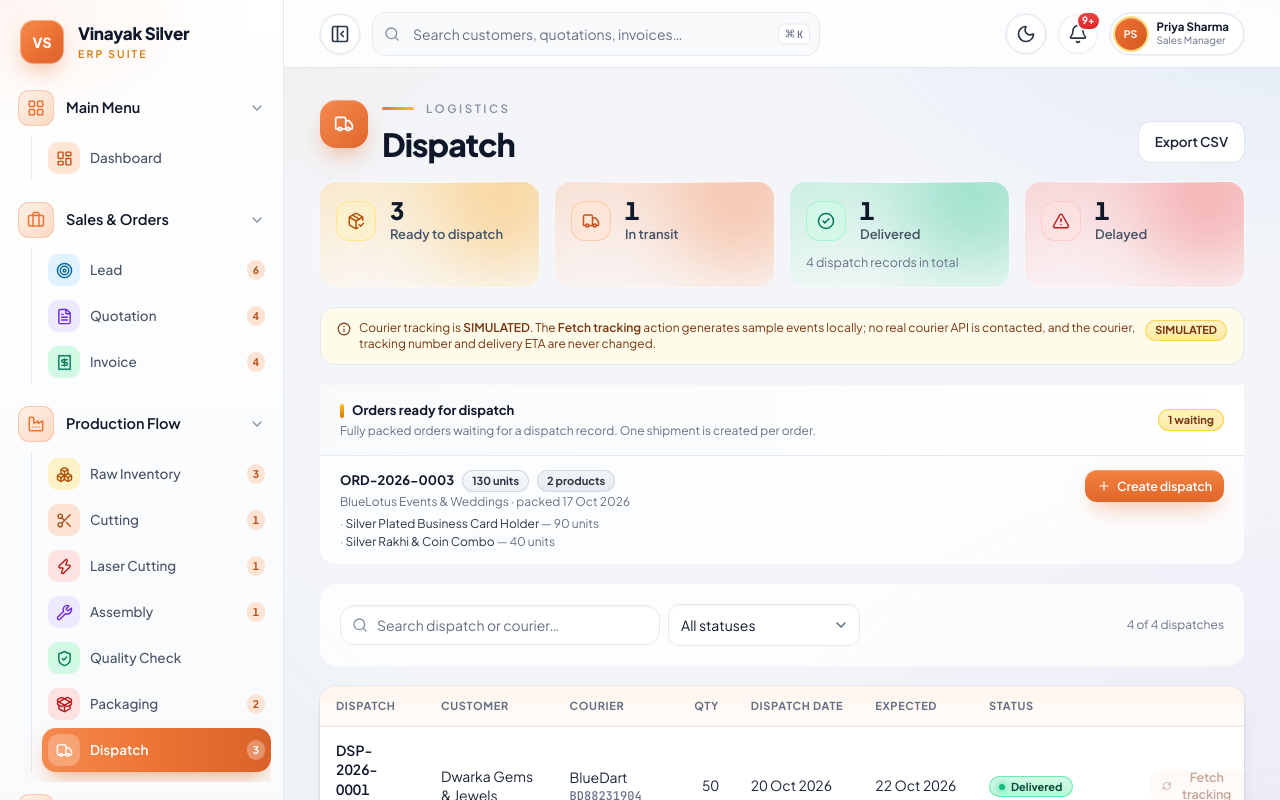
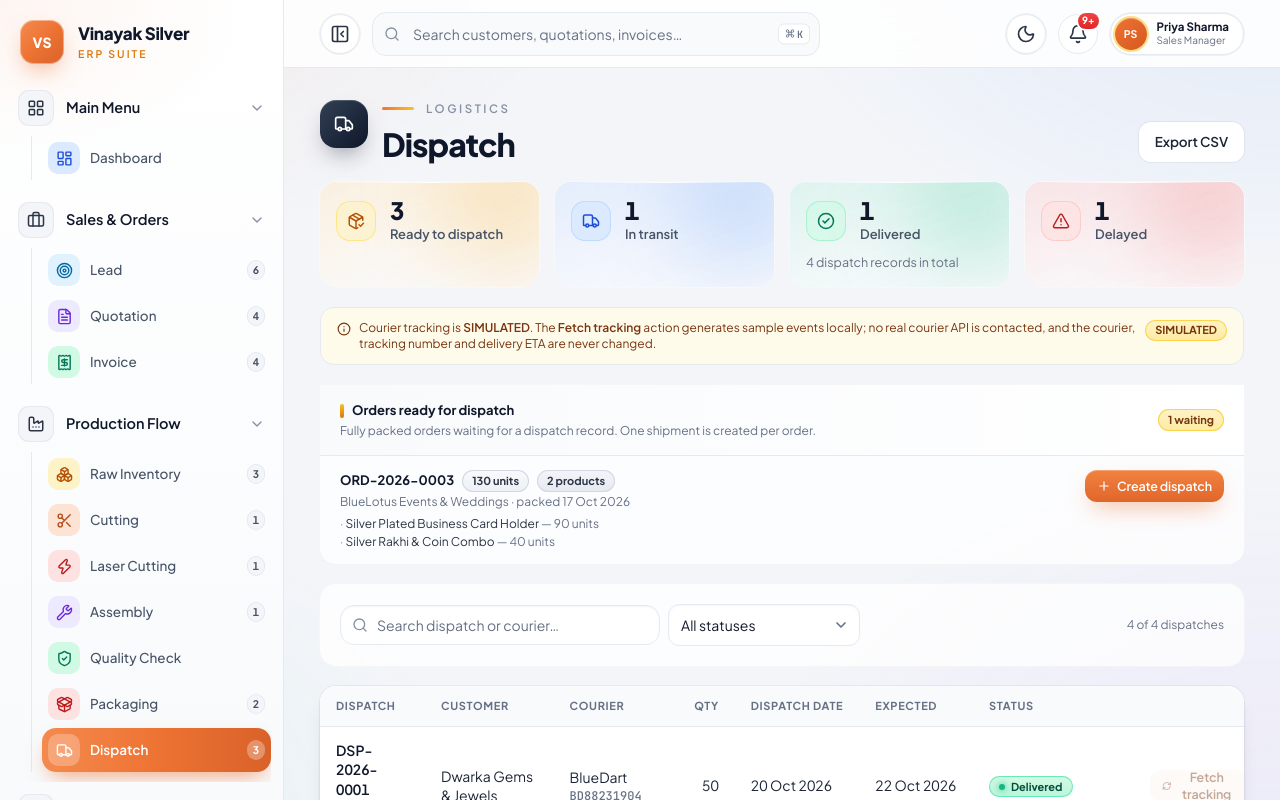
Before and after one commit to Dipak1711/Vinayak-Silver, a React (Vite) app: page /dispatch in a window 1280 px wide. Shown: the top 800 px of the page. Built offline with nearby package versions, Linux system fonts and the light colour scheme.

Commit message:
feat: update Sidebar, Layout, StatCard, and Table components with new styles for improved visual consistency

```diff
--- a/src/components/layout/Sidebar.tsx
+++ b/src/components/layout/Sidebar.tsx
@@ -10,7 +10,7 @@ import { cn } from '@/lib/utils'
 /* Each module keeps its own icon colour, so the menu is scannable by colour
    as well as by label. The active item always turns white-on-orange. */
 const ICON_TONE: Record<string, string> = {
-  '/': 'bg-blue-100 text-blue-700',
+  '/': 'bg-[#dbeafe] text-[#1d4ed8] dark:bg-[#1e3a8a]/40 dark:text-[#93c5fd]',
   '/leads': 'bg-cyan-100 text-cyan-700',
   '/quotations': 'bg-violet-100 text-violet-700',
   '/invoices': 'bg-emerald-100 text-emerald-700',
@@ -24,7 +24,7 @@ const ICON_TONE: Record<string, string> = {
   '/production/quality-check': 'bg-emerald-100 text-emerald-700',
   '/packaging': 'bg-rose-100 text-rose-700',
   '/dispatch': 'bg-cyan-100 text-cyan-700',
-  '/customers': 'bg-blue-100 text-blue-700',
+  '/customers': 'bg-[#dbeafe] text-[#1d4ed8] dark:bg-[#1e3a8a]/40 dark:text-[#93c5fd]',
   '/suppliers': 'bg-violet-100 text-violet-700',
   '/reports': 'bg-gold-100 text-gold-700',
 }
@@ -96,11 +96,11 @@ export function Sidebar({ open, mini, onClose }: { open: boolean; mini: boolean;
                   onClick={() => setCollapsed((current) => ({ ...current, [group.id]: !current[group.id] }))}
                   aria-expanded={!isClosed}
                   className={cn(
-                    'pressable flex w-full items-center gap-3 rounded-xl p-1.5 text-left transition-colors hover:bg-[#fff4ec] dark:hover:bg-white/[0.06]',
+                    'pressable flex w-full items-center gap-3 rounded-xl p-1.5 text-left transition-colors hover:bg-silver-100 dark:hover:bg-white/[0.06]',
                     mini && 'lg:hidden',
                   )}
                 >
-                  <span className="grid h-9 w-9 shrink-0 place-items-center rounded-[11px] bg-linear-to-br from-[#fff1e8] to-[#fdd9c4] text-[#ed7333] ring-1 ring-inset ring-[#f9c9ad] dark:from-[#3b2417] dark:to-[#2a1a12] dark:text-[#f8aa77] dark:ring-[#5d3822]">
+                  <span className="grid h-9 w-9 shrink-0 place-items-center rounded-[11px] bg-linear-to-br bg-silver-100 text-navy-700 ring-1 ring-inset ring-silver-200">
                     <GroupIcon className="h-4.5 w-4.5" />
                   </span>
                   <span className="flex-1 truncate text-[14.5px] font-semibold text-navy-900">{group.title}</span>
@@ -141,7 +141,7 @@ export function Sidebar({ open, mini, onClose }: { open: boolean; mini: boolean;
                                 'group relative flex items-center gap-2.5 rounded-xl px-1.5 py-1.5 text-[13.5px] font-medium transition-[background-color,color,translate,box-shadow] duration-200 ease-out',
                                 isActive
                                   ? 'bg-linear-to-r from-[#f58a4e] via-[#ed7333] to-[#d9622a] font-semibold text-white shadow-[0_10px_22px_-8px_rgba(237,115,51,0.7)]'
-                                  : 'text-silver-700 hover:translate-x-0.5 hover:bg-[#fff4ec] dark:hover:bg-white/[0.06] hover:text-navy-900',
+                                  : 'text-silver-700 hover:translate-x-0.5 hover:bg-silver-100 dark:hover:bg-white/[0.06] hover:text-navy-900',
                                 mini && 'lg:h-11 lg:justify-center lg:px-0',
                               )
                             }
@@ -161,7 +161,7 @@ export function Sidebar({ open, mini, onClose }: { open: boolean; mini: boolean;
                                   <span
                                     className={cn(
                                       'tnum rounded-full px-1.5 py-0.5 text-[10.5px] font-bold',
-                                      isActive ? 'bg-white/30 text-white' : 'bg-[#fde3d3] text-[#b4501d] dark:bg-[#ed7333]/20 dark:text-[#f8aa77]',
+                                      isActive ? 'bg-white/30 text-white' : 'bg-silver-100 text-silver-700 ring-1 ring-inset ring-silver-200',
                                       mini && 'lg:absolute lg:-top-1 lg:-right-1 lg:min-w-4 lg:px-1 lg:text-center',
                                     )}
                                   >
--- a/src/components/ui/Layout.tsx
+++ b/src/components/ui/Layout.tsx
@@ -19,7 +19,7 @@ export function PageHeader({
     <div className="flex flex-wrap items-end justify-between gap-4">
       <div className="flex items-start gap-3.5">
         {icon ? (
-          <span className="relative grid h-12 w-12 shrink-0 place-items-center rounded-[16px] bg-linear-to-br from-[#f58a4e] to-[#e0662a] text-white shadow-[0_12px_24px_-8px_rgba(237,115,51,0.6),inset_0_1px_0_0_rgba(255,255,255,0.3)]">
+          <span className="relative grid h-12 w-12 shrink-0 place-items-center rounded-[16px] bg-linear-to-br from-[#334155] to-[#0f172a] text-white shadow-[0_12px_24px_-10px_rgba(15,23,42,0.55),inset_0_1px_0_0_rgba(255,255,255,0.18)]">
             {icon}
           </span>
         ) : null}
--- a/src/components/ui/StatCard.tsx
+++ b/src/components/ui/StatCard.tsx
@@ -19,9 +19,9 @@ interface ToneSpec {
    gradient, so a row of cards reads as calm colour, not loud swatches. */
 const soft = (bg: string, fg: string, ring: string) => `${bg} ${fg} ring-1 ring-inset ${ring}`
 const TONES: Record<StatTone, ToneSpec> = {
-  sapphire: { tile: soft('bg-blue-100/70', 'text-blue-700', 'ring-blue-200'), glow: '#ed7333', spark: 'sapphire' },
+  sapphire: { tile: 'bg-[#dbeafe] text-[#1d4ed8] ring-1 ring-inset ring-[#bfdbfe] dark:bg-[#1e3a8a]/40 dark:text-[#93c5fd] dark:ring-[#1e3a8a]', glow: '#3b82f6', spark: 'sapphire' },
   // `blue` is the same system as `sapphire`; both names are accepted.
-  blue: { tile: soft('bg-blue-100/70', 'text-blue-700', 'ring-blue-200'), glow: '#ed7333', spark: 'sapphire' },
+  blue: { tile: 'bg-[#dbeafe] text-[#1d4ed8] ring-1 ring-inset ring-[#bfdbfe] dark:bg-[#1e3a8a]/40 dark:text-[#93c5fd] dark:ring-[#1e3a8a]', glow: '#3b82f6', spark: 'sapphire' },
   emerald: { tile: soft('bg-emerald-100/70', 'text-emerald-700', 'ring-emerald-200'), glow: '#10b981', spark: 'emerald' },
   amber: { tile: soft('bg-amber-100/70', 'text-amber-700', 'ring-amber-200'), glow: '#f59e0b', spark: 'gold' },
   rose: { tile: soft('bg-rose-100/70', 'text-rose-700', 'ring-rose-200'), glow: '#ef4444', spark: 'rose' },
@@ -83,14 +83,14 @@ export function StatCard({
     <>
       {/* Tone-coloured light drifting behind the glass. */}
       <span
-        className="orb-drift pointer-events-none absolute -top-10 -right-8 h-28 w-28 rounded-full opacity-45 blur-2xl dark:opacity-70"
+        className="orb-drift pointer-events-none absolute -top-10 -right-8 h-28 w-28 rounded-full opacity-25 blur-2xl dark:opacity-45"
         style={{ background: spec.glow }}
         aria-hidden="true"
       />
       <span
         className="pointer-events-none absolute inset-0"
         style={{
-          backgroundImage: `linear-gradient(160deg, ${spec.glow}33 0%, ${spec.glow}12 55%, transparent 100%)`,
+          backgroundImage: `linear-gradient(160deg, ${spec.glow}1f 0%, ${spec.glow}0a 55%, transparent 100%)`,
         }}
         aria-hidden="true"
       />
--- a/src/components/ui/Table.tsx
+++ b/src/components/ui/Table.tsx
@@ -16,7 +16,7 @@ export function Table({ children, className }: { children: ReactNode; className?
 
 export function THead({ children }: { children: ReactNode }) {
   return (
-    <thead className="border-b border-silver-200 bg-linear-to-b from-blue-50 to-blue-50/30 text-left">
+    <thead className="border-b border-silver-200 bg-silver-50 text-left">
       {children}
     </thead>
   )
@@ -43,7 +43,7 @@ export function TR({
       aria-selected={selected || undefined}
       className={cn(
         'row-hover transition-colors',
-        selected ? 'bg-blue-50/70' : 'hover:bg-blue-50/60 hover:shadow-[inset_3px_0_0_0_var(--color-blue-500)]',
+        selected ? 'bg-silver-100' : 'hover:bg-silver-50 hover:shadow-[inset_3px_0_0_0_#ed7333]',
         onClick && 'cursor-pointer',
         className,
       )}
```
